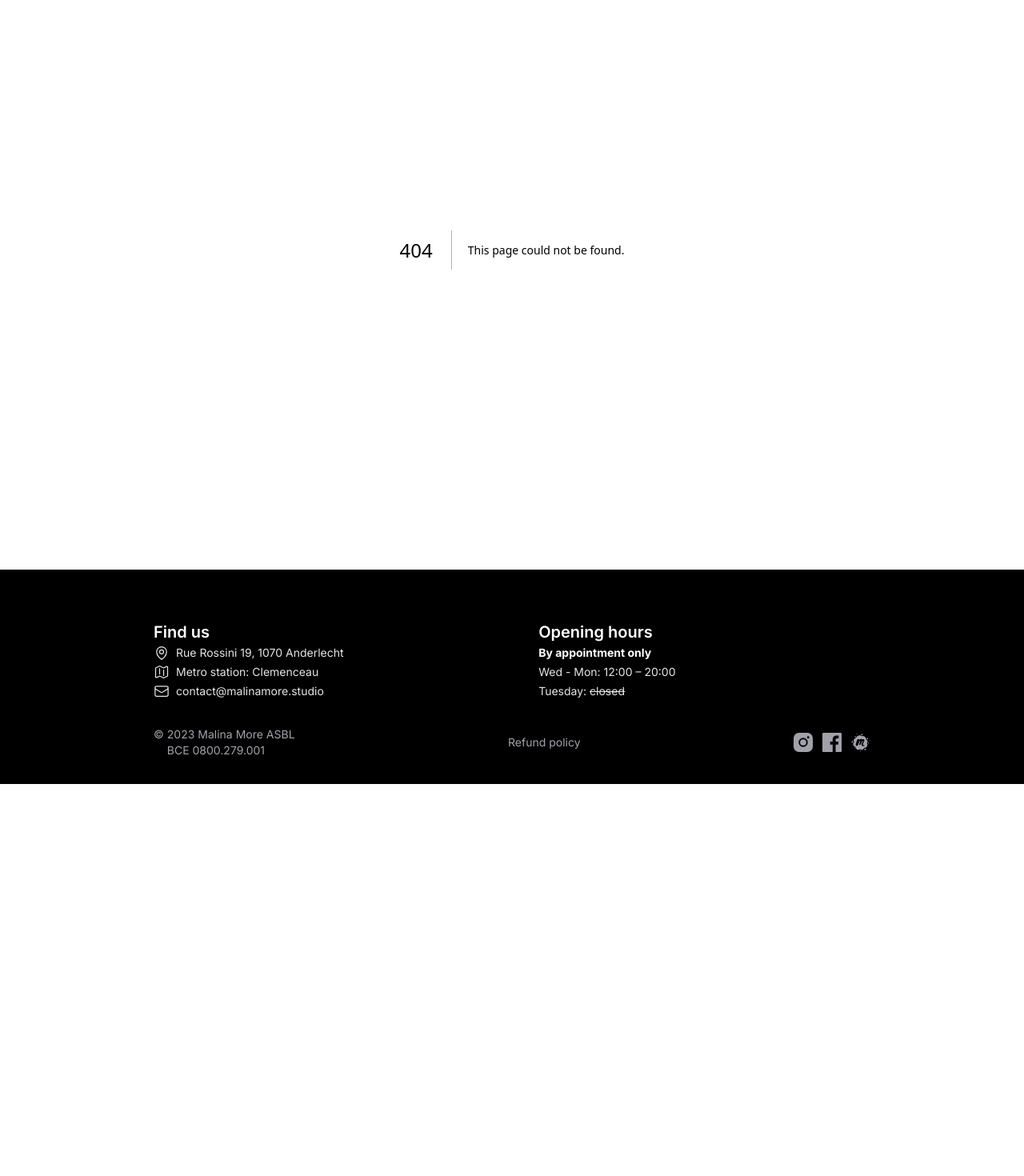
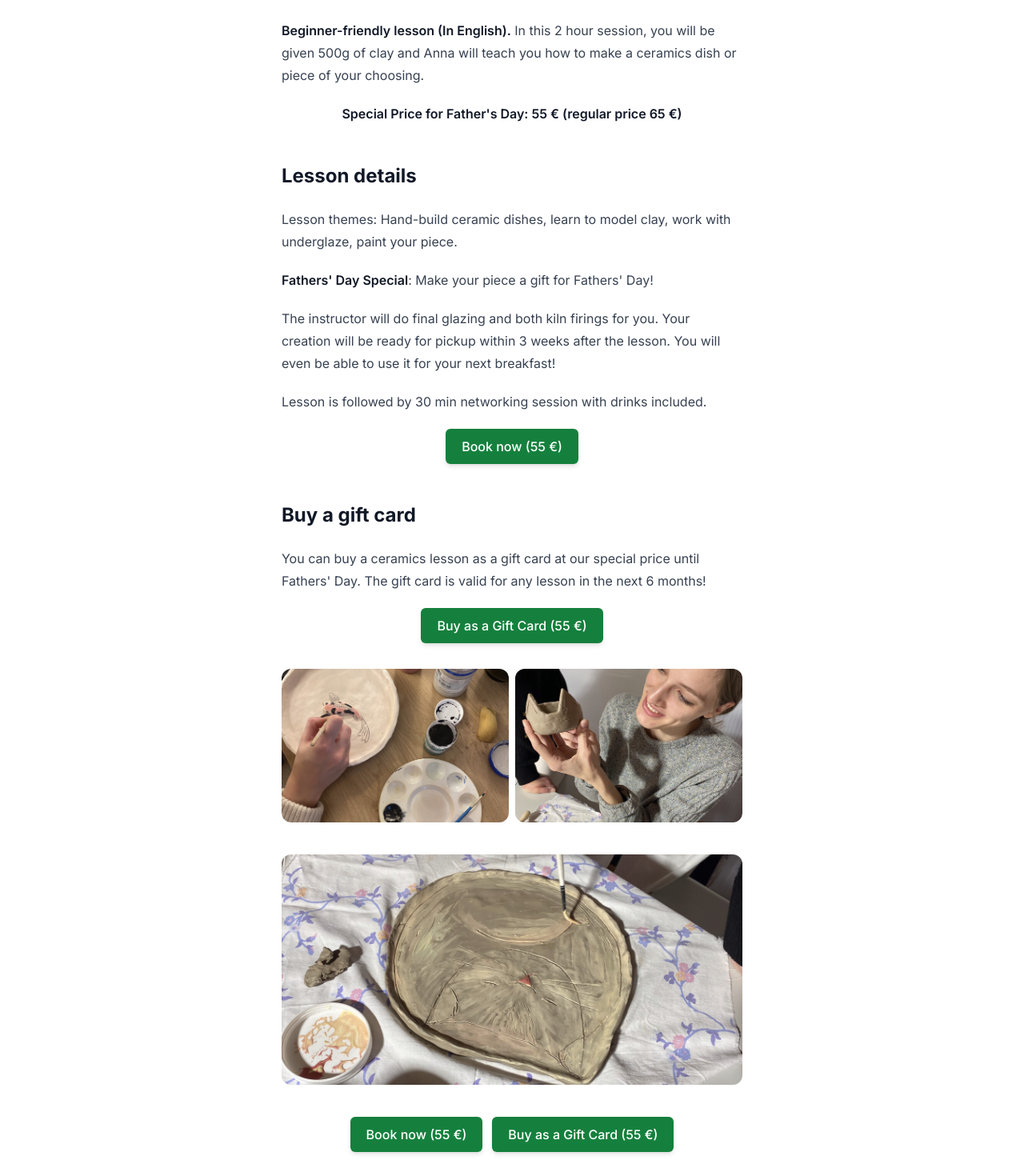
Before and after one commit to jleclanche/malinamore.studio, a Next.js app: page /classes/ceramics-for-fathers-day in a window 1280 px wide. Before the commit this address had no page. Shown: the part 160-1630 px from the top of the page at 80% size. Before the commit the page ends 1140 px from the top, so only its background shows below. Built offline with nearby package versions, Linux system fonts and the light colour scheme.

Commit message:
Add fathers day special

```diff
--- /dev/null
+++ b/app/classes/ceramics-for-fathers-day/page.tsx
@@ -0,0 +1,99 @@
+import ExternalLink from "@/app/components/ExternalLink";
+
+const BookNow = () => (
+	<div className="flex justify-center">
+		<ExternalLink
+			href="https://cal.com/malina-more/ceramics-for-fathers-day?duration=150&month=2023-06&date=2023-06-11"
+			className="w-fit text-white bg-green-700 px-5 py-2 rounded-md shadow-md hover:bg-green-600 no-underline"
+		>
+			Book now (55 €)
+		</ExternalLink>
+	</div>
+);
+
+const BuyAsGift = () => (
+	<div className="flex justify-center">
+		<ExternalLink
+			href="https://buy.stripe.com/5kA3eUbAw03nbzW3cc?prefilled_promo_code=FATHERSDAY"
+			className="w-fit text-white bg-green-700 px-5 py-2 rounded-md shadow-md hover:bg-green-600 no-underline"
+		>
+			Buy as a Gift Card (55 €)
+		</ExternalLink>
+	</div>
+);
+
+const Page = () => (
+	<article className="p-10 mx-auto prose">
+		<h1>Ceramics for Fathers&apos; Day</h1>
+		<p>
+			<strong>Beginner-friendly lesson (In English).</strong> In this 2 hour
+			session, you will be given 500g of clay and Anna will teach you how to make
+			a ceramics dish or piece of your choosing.
+		</p>
+
+		<strong className="flex justify-center mb-3">
+			Special Price for Father&apos;s Day: 55 € (regular price 65 €)
+		</strong>
+
+		<h2>Lesson details</h2>
+		<p>
+			Lesson themes: Hand-build ceramic dishes, learn to model clay, work with
+			underglaze, paint your piece.
+		</p>
+		<p>
+			<strong>Fathers&apos; Day Special</strong>: Make your piece a gift for
+			Fathers&apos; Day!
+		</p>
+		<p>
+			The instructor will do final glazing and both kiln firings for you. Your
+			creation will be ready for pickup within 3 weeks after the lesson. You will
+			even be able to use it for your next breakfast!
+		</p>
+
+		<p>Lesson is followed by 30 min networking session with drinks included.</p>
+		<div className="flex gap-3 justify-center">
+			<BookNow />
+		</div>
+
+		<h2>Buy a gift card</h2>
+
+		<p>
+			You can buy a ceramics lesson as a gift card at our special price until
+			Fathers&apos; Day. The gift card is valid for any lesson in the next 6
+			months!
+		</p>
+
+		<div className="flex gap-3 justify-center">
+			<BuyAsGift />
+		</div>
+		<div className="grid grid-cols-4 col-span-2 gap-2 mb-10">
+			<div className="overflow-hidden rounded-xl col-span-2 max-h-[14rem]">
+				<img
+					className="h-full w-full rounded-xl object-cover"
+					src="/images/photos/gallery/students/1.jpg"
+					alt=""
+				/>
+			</div>
+			<div className="overflow-hidden rounded-xl col-span-2 max-h-[14rem]">
+				<img
+					className="h-full w-full rounded-xl object-cover"
+					src="/images/photos/gallery/students/2.jpg"
+					alt=""
+				/>
+			</div>
+			<div className="overflow-hidden rounded-xl col-span-4 max-h-[20rem]">
+				<img
+					className="h-full w-full rounded-xl object-cover"
+					src="/images/photos/gallery/students/3.jpg"
+					alt=""
+				/>
+			</div>
+		</div>
+		<div className="flex gap-3 justify-center">
+			<BookNow />
+			<BuyAsGift />
+		</div>
+	</article>
+);
+
+export default Page;
```
